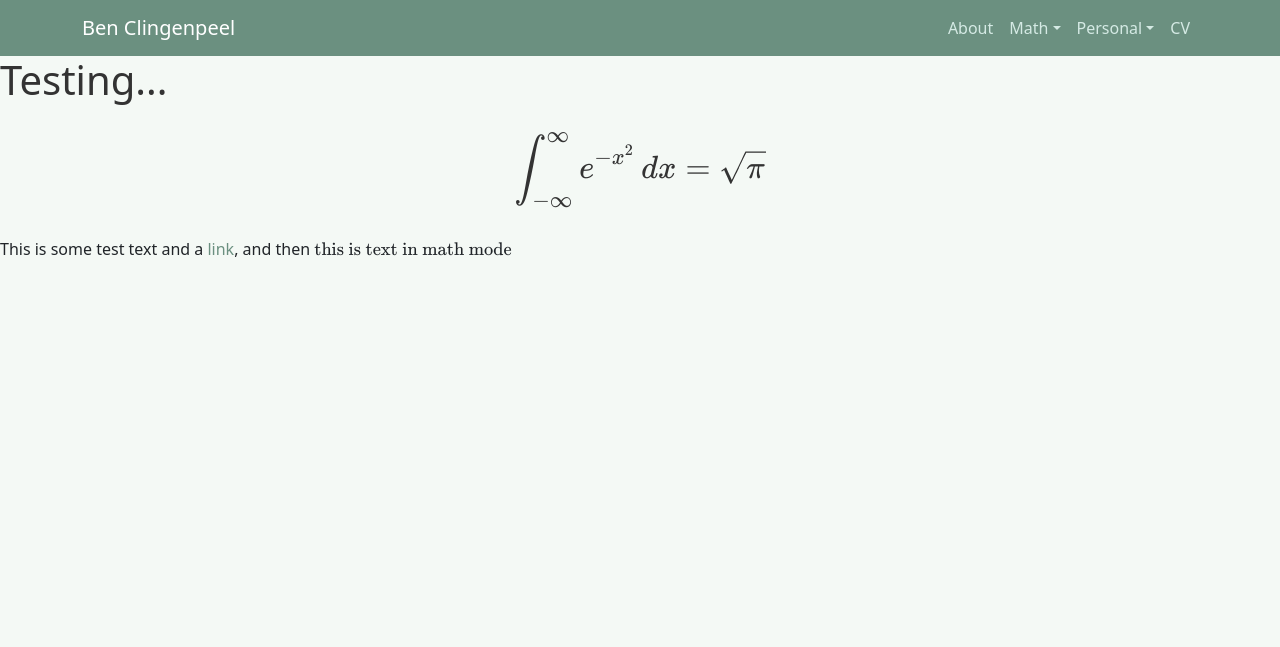
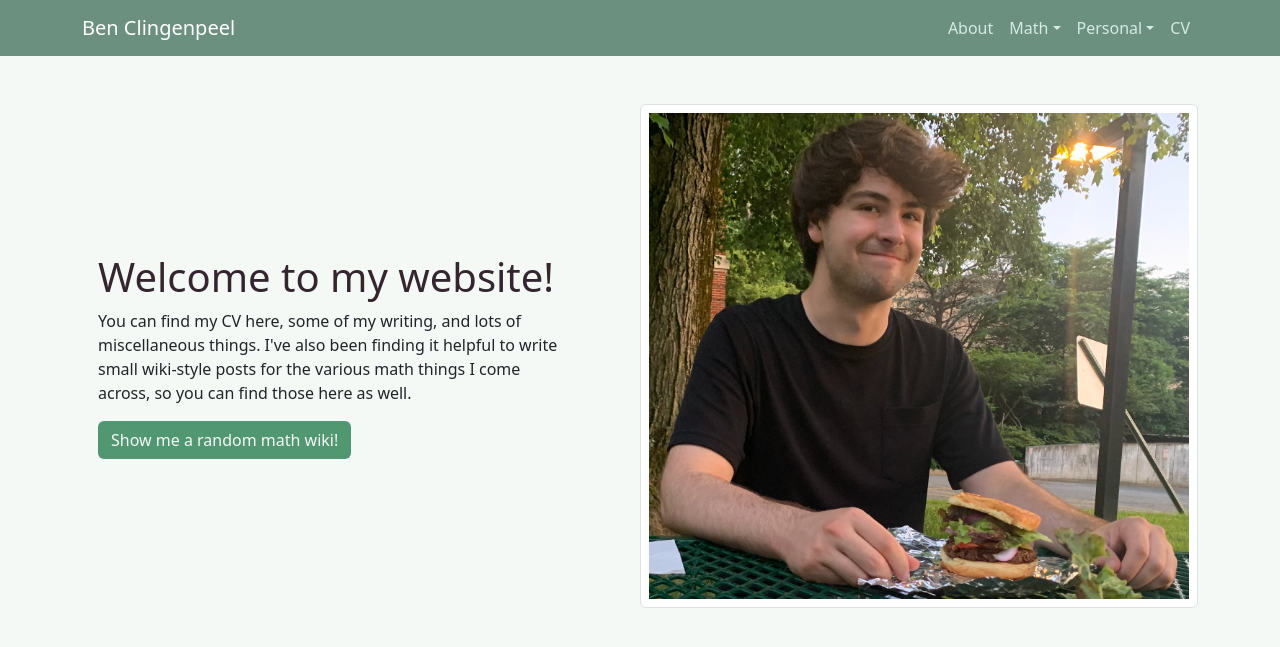
Before and after one commit to bncling/personal-site, a Django app: page / in a window 1280 px wide. Shown: the top 647 px of the page. Run offline with Django 4.2, Linux system fonts and the light colour scheme; some libraries are stand-ins or nearby versions.

Commit message:
homepage content

```diff
--- a/wikis/static/wikis/main.css
+++ b/wikis/static/wikis/main.css
@@ -1,7 +1,10 @@
 :root {
-  --main-green: #6b9080;
+  --header-green: #6b9080;
   --main-background: #f4f9f5;
-  --strong-green: #279055;
+  --fun-green: #279055;
+  --chill-green: #519872;
+  --chill-darker: #418862;
+  --chill-lighter: #a4c3b2;
   --secondary: rgba(4, 16, 9, .56);
   --tertiary: rgba(4, 16, 9, .1);
 }
@@ -10,25 +13,33 @@ body {
   background: var(--main-background);
 }
 
-h1, h2, h3, h4, h5, h6 {
-  color: #333333;
+h1 {
+  color: #34252f;
+}
+
+h2 {
+  color: var(--chill-green);
 }
 
 a {
-  color: var(--main-green);
+  color: var(--header-green);
   text-decoration: none;
 }
 
 a:hover {
-  color: var(--strong-green);
+  color: var(--fun-green);
 }
 
 ul {
   margin: 0;
 }
 
+img {
+  max-width: 200;
+}
+
 .bg-green {
-  background-color: var(--main-green);
+  background-color: var(--header-green);
 }
 
 .site-header .navbar-nav .nav-link {
@@ -43,11 +54,25 @@ ul {
   font-weight: 500;
 }
 
+.btn-green {
+  color: var(--main-background);
+  background-color: var(--chill-green);
+}
+
+.btn-green:hover {
+  color: var(--main-background);
+  background-color: var(--chill-darker);
+}
+
+.dropdown-menu li a:active {
+  background-color: var(--chill-green);
+}
+
 .katex-display {
   overflow-x: auto;
   overflow-y: hidden;
 }
 
 .katex {
-    font: normal 1.15em KaTeX_Main,Times New Roman,serif;
+    font: normal 1.15em KaTeX_Main;
 }
--- a/wikis/templates/wikis/home.html
+++ b/wikis/templates/wikis/home.html
@@ -1,6 +1,17 @@
 {% extends "wikis/base.html" %}
+{% load static %}
 {% block content %}
-	<h1>Testing...</h1>
-	<h3>\[\int_{-\infty}^\infty e^{-x^2} \, dx = \sqrt{\pi}\]</h3>
-	<p>This is some test text and a <a href="#">link</a>, and then $\text{this is text in math mode}$</p>
+	<section class="mt-5">
+		<div class="container">
+			<div class="d-sm-flex align-items-center justify-content-between">
+				<div class="p-3">
+					<h1>Welcome to my website!</h1>
+					<p>You can find my CV here, some of my writing, and lots of miscellaneous things. I've also been finding it helpful to write small wiki-style posts for the various math things I come across, so you can find those here as well.</p>
+					<button class="btn btn-green">Show me a random math wiki!</button>
+				</div>
+				<div class="p-4"></div>
+				<img class="img-thumbnail w-50 d-none d-md-block p-2" src="{% static 'wikis/me_photo.png' %}">
+			</div>
+		</div>
+	</section>
 {% endblock content %}
```
Also changed, not shown: wikis/static/wikis/J_p.svg (added), wikis/static/wikis/me_photo.png (added).
